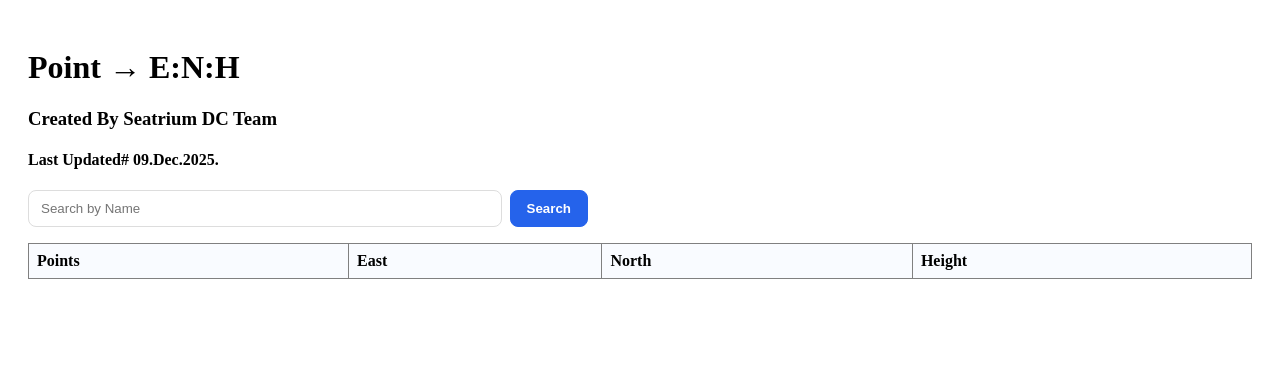
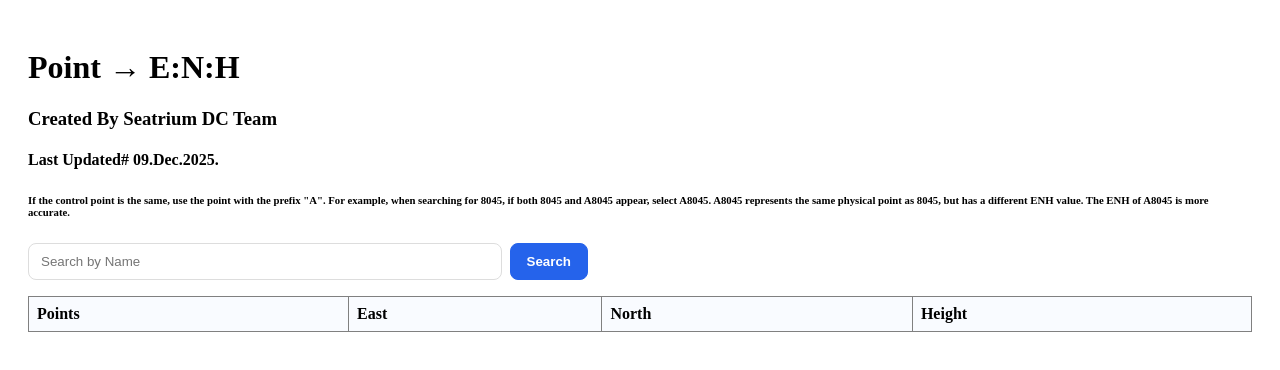
Before and after one commit to winminko/excel-lookup, a React (Vite) app: page / in a window 1280 px wide. Shown: the top 370 px of the page. Built offline with nearby package versions, Linux system fonts and the light colour scheme.

Commit message:
Update App.jsx

```diff
--- a/src/App.jsx
+++ b/src/App.jsx
@@ -35,7 +35,12 @@ export default function App() {
     <div style={{ padding: 20 }}>
       <h1>Point → E:N:H</h1>
       <h3>Created By Seatrium DC Team</h3>
+
 <h4>Last Updated# 09.Dec.2025.</h4>
+<h6>If the control point is the same, use the point with the prefix "A".
+For example, when searching for 8045, if both 8045 and A8045 appear, select A8045.
+A8045 represents the same physical point as 8045, but has a different ENH value.
+The ENH of A8045 is more accurate.</h6>
 
       <div style={{ display: "flex", gap: 8, maxWidth: 560 }}>
         <input
```
